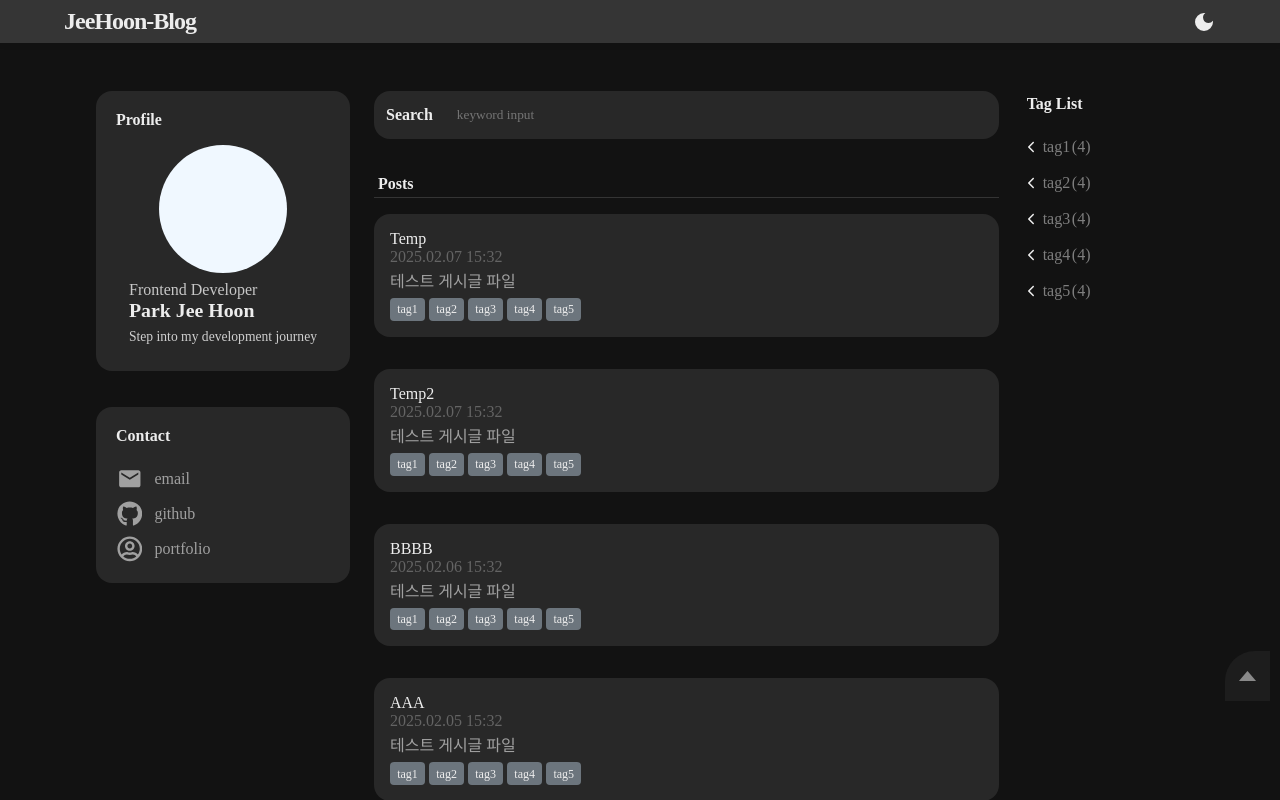
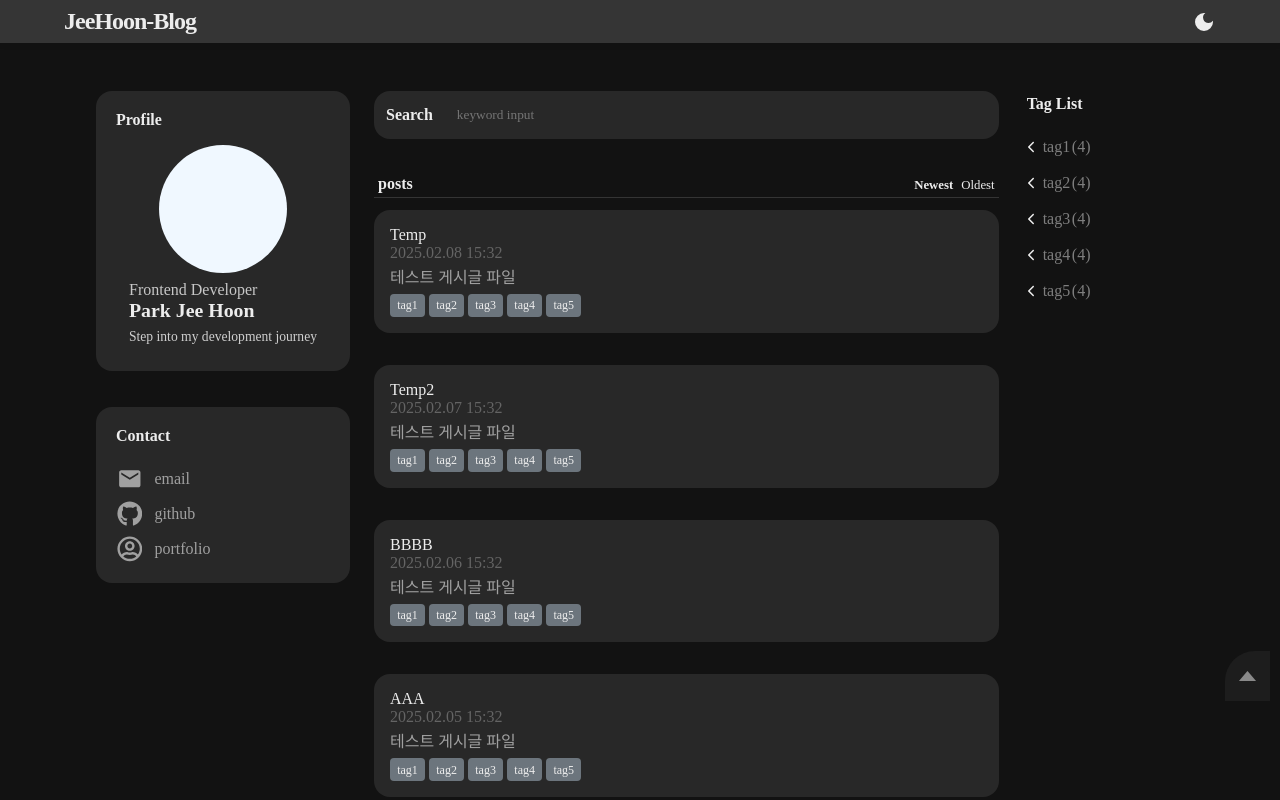
Before and after one commit to gkstj8300/jeehoon-blog, a Next.js app in the folder frontend/: page / in a window 1280 px wide. Shown: the top 800 px of the page. Built offline with nearby package versions, Linux system fonts and the light colour scheme; a web font is replaced by a local one.

Commit message:
feat: 오름차순, 내림차순 정렬 기능 작업

```diff
--- a/frontend/src/components/pages/Home/Home.tsx
+++ b/frontend/src/components/pages/Home/Home.tsx
@@ -27,7 +27,10 @@ export const Home: React.FC<Props> = ({
                     allPostList={postList}
                     setPosts={setPosts}
                 />
-                <Post postList={posts}/>
+                <Post
+                    postList={posts}
+                    setPosts={setPosts}
+                />
             </div>
             <div className={styles.rcontainer}>
                 <Tag postList={postList}/>
--- a/frontend/src/components/pages/Home/Post/Post.i18n.ko.ts
+++ b/frontend/src/components/pages/Home/Post/Post.i18n.ko.ts
@@ -0,0 +1,7 @@
+import { Translation } from '@/i18n/types';
+
+export const post: Translation = {
+    title: 'posts',
+    newest: 'Newest',
+    oldest: 'Oldest',
+}
--- a/frontend/src/components/pages/Home/Post/Post.module.scss
+++ b/frontend/src/components/pages/Home/Post/Post.module.scss
@@ -1,7 +1,7 @@
 .title {
 	display: flex;
 	justify-content: space-between;
-	align-items: center;
+	align-items: flex-end;
 	margin-bottom: 1rem;
 	border-bottom: 1px solid rgb(52 52 52);
 }
--- a/frontend/src/components/pages/Home/Post/Post.tsx
+++ b/frontend/src/components/pages/Home/Post/Post.tsx
@@ -1,18 +1,41 @@
+import { useState, useCallback } from 'react';
+import { useTranslation } from 'react-i18next';
 import styles from './Post.module.scss';
 import { PostItem } from './PostItem';
-import { Title } from '@/components/ui/title';
+import { PostTItle } from './PostTItle';
 import { PostType } from '@/pages/posts/[slug].types';
+
+export type Sort = 'desc' | 'asc';
 
 type Props = {
     postList: PostType[];
+    setPosts: React.Dispatch<React.SetStateAction<PostType[]>>;
 }
 
 export const Post: React.FC<Props> = ({
-    postList
+    postList,
+    setPosts
 }) => {
+    const { t } = useTranslation();
+    const [sort, setSort] = useState<Sort>('desc');
+
+    const handleClickSort = useCallback((sort: Sort) => {
+        const sortedPosts = [...postList].sort((a, b) =>
+            (sort === 'desc' ? -1 : 1) *
+            (new Date(a.regDate).getTime() - new Date(b.regDate).getTime())
+        );
+        setSort(sort);
+        setPosts(sortedPosts);
+    }, [postList, setPosts]);
+
     return (
         <div className={styles.container}>
-            <Title className={styles.title} title='Posts'/>
+            <PostTItle
+                className={styles.title}
+                title={t('component.pages.post.title')}
+                sort={sort}
+                handleClickSort={handleClickSort}
+            />
             {postList.map((post, idx) => (
                 <PostItem key={idx} {...post} />
             ))}
--- /dev/null
+++ b/frontend/src/components/pages/Home/Post/PostTItle/PostTItle.module.scss
@@ -0,0 +1,26 @@
+.container {
+	margin-right: auto;
+	padding: 0.25rem;
+	font-weight: bold;
+}
+
+.sort {
+	display: flex;
+	gap: 0.5rem;
+	font-size: 0.8rem;
+
+	span {
+		font-weight: 100;
+		cursor: pointer;
+
+		&[data-sort='true'] {
+			font-weight: bold;
+		}
+	}
+}
+
+@media (min-width: 1024px) {
+	.container {
+		margin-bottom: 0.75rem;
+	}
+}
--- /dev/null
+++ b/frontend/src/components/pages/Home/Post/PostTItle/PostTItle.tsx
@@ -0,0 +1,42 @@
+import classNames from 'classnames';
+import React from 'react';
+import { useTranslation } from 'react-i18next';
+import styles from './PostTItle.module.scss';
+import type { Sort } from '@/components/pages/Home/Post';
+
+type props = {
+    title: string;
+    className?: string;
+    sort: Sort;
+    handleClickSort: (sort: Sort) => void;
+}
+
+export const PostTItle: React.FC<props> = ({
+    title,
+    className,
+    sort,
+    handleClickSort,
+}) => {
+    const { t } = useTranslation();
+
+    return (
+        <div className={classNames(className, styles.container)}>
+            {title}
+            <div className={styles.sort}>
+                <span
+                    data-sort={sort === 'desc'}
+                    onClick={() => handleClickSort('desc')}
+                >
+                    {t('component.pages.post.newest')}
+                </span>
+                <span
+                    data-sort={sort === 'asc'}
+                    onClick={() => handleClickSort('asc')}
+                >
+                    {t('component.pages.post.oldest')}
+                </span>
+            </div>
+        </div>
+    );
+};
+PostTItle.displayName = 'PostTItle';
--- /dev/null
+++ b/frontend/src/components/pages/Home/Post/PostTItle/index.ts
@@ -0,0 +1 @@
+export { PostTItle } from './PostTItle';
--- a/frontend/src/components/pages/Home/Post/index.ts
+++ b/frontend/src/components/pages/Home/Post/index.ts
@@ -1 +1,2 @@
 export { Post } from './Post';
+export type { Sort } from './Post';
--- a/frontend/src/i18n/resources/ko/translation/index.ts
+++ b/frontend/src/i18n/resources/ko/translation/index.ts
@@ -1,6 +1,7 @@
 import { footer } from '@/components/layout/footer/Footer.i18n.ko';
 import { header } from '@/components/layout/header/Header.i18n.ko';
 import { contact } from '@/components/pages/Home/Contact/Contact.i18n.ko';
+import { post } from '@/components/pages/Home/Post/Post.i18n.ko';
 import { profile } from '@/components/pages/Home/Profile/Profile.i18n.ko';
 import type { Translation } from '@/i18n/types';
 
@@ -17,6 +18,7 @@ const translation: Translation = {
 		pages: {
 			contact,
 			profile,
+			post,
 		}
 	}
 };
--- a/frontend/src/posts/Temp.md
+++ b/frontend/src/posts/Temp.md
@@ -1,6 +1,6 @@
 ---
 title: 'Temp'
-regDate: '2025.02.07 15:32'
+regDate: '2025.02.08 15:32'
 description: '테스트 게시글 파일'
 thumbnailImage: 'asd'
 mainTag: 'Next'
```
